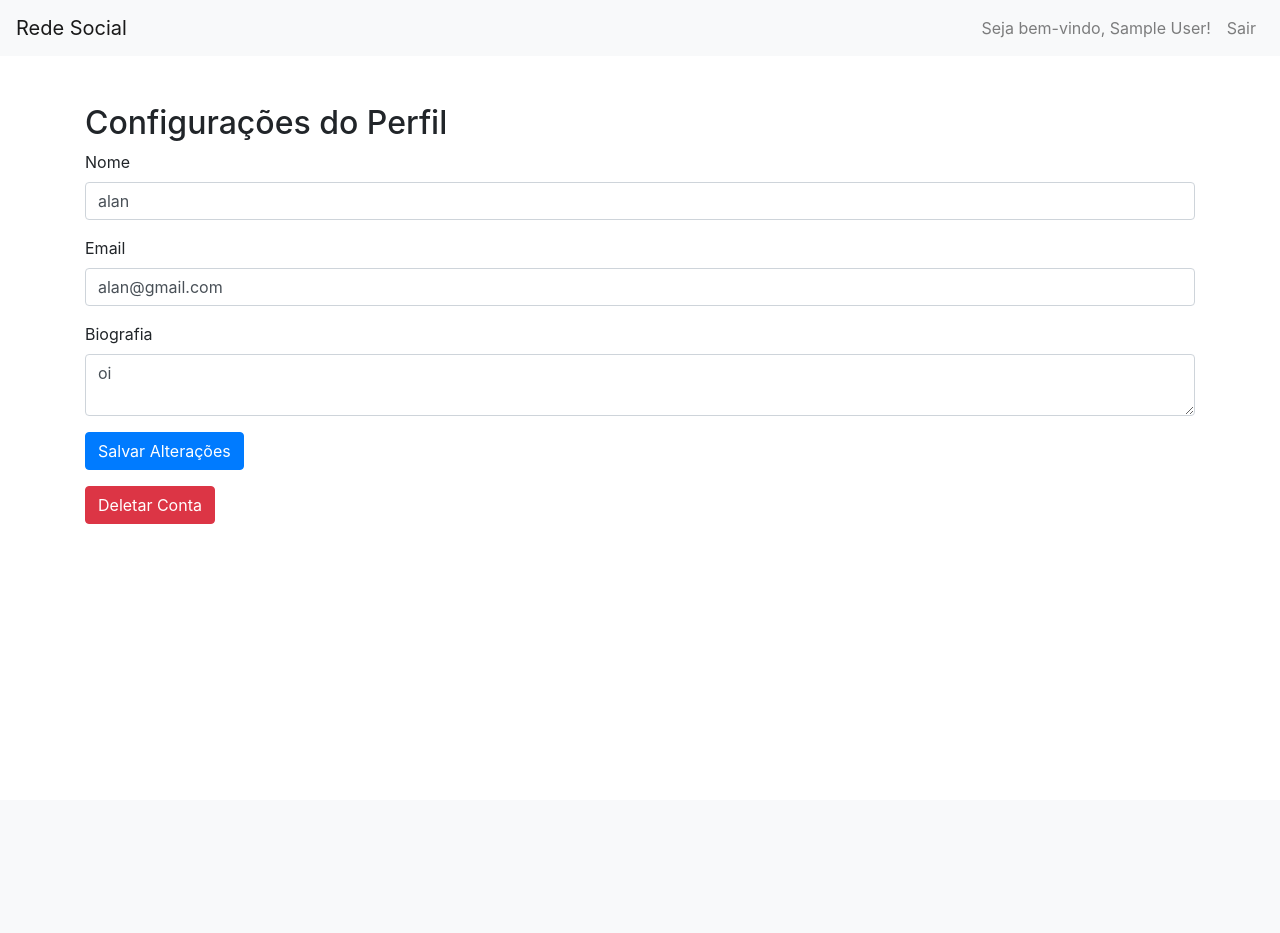
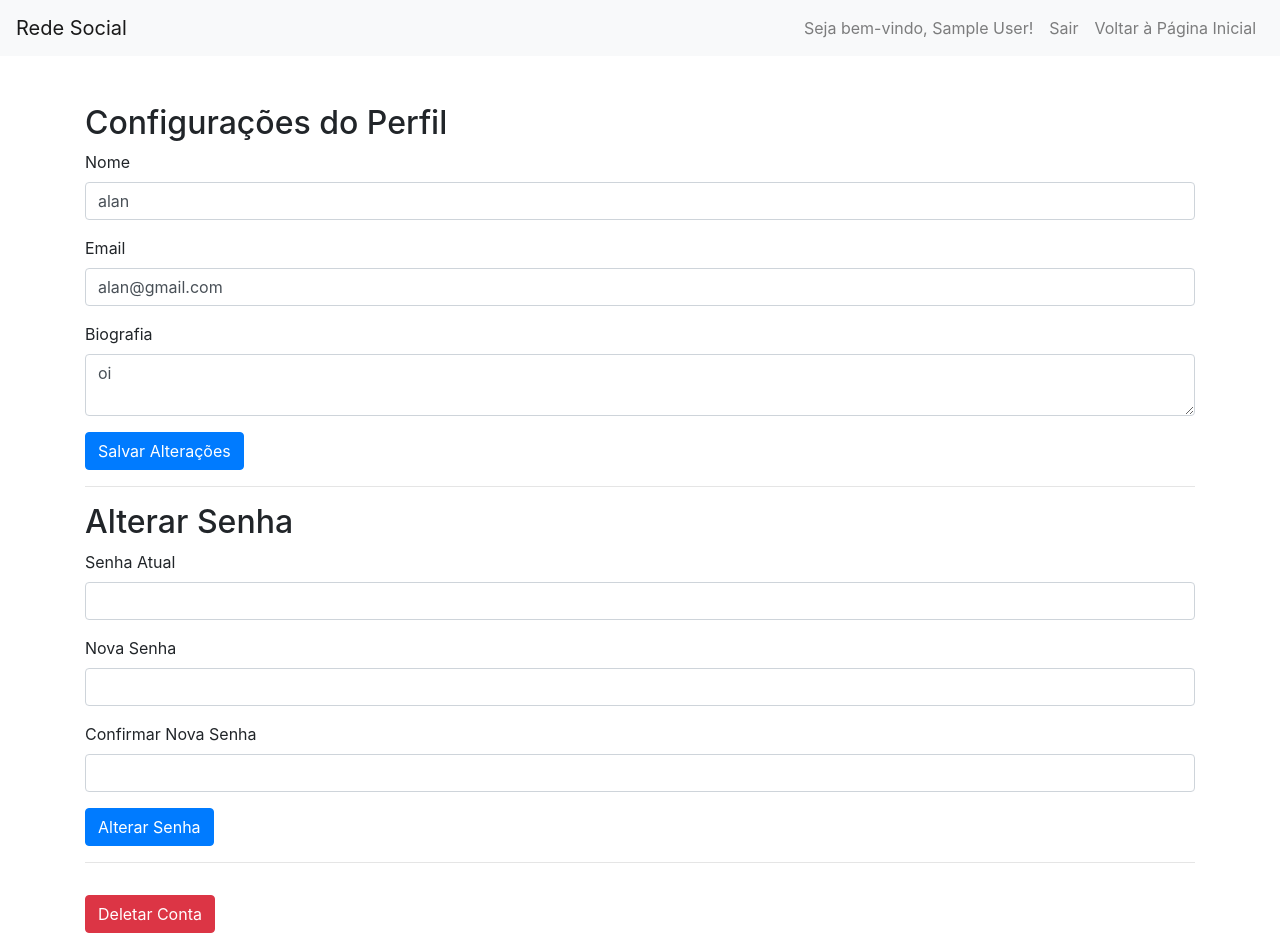
Before and after one commit to AlanBorin/redeSocialPHP, a PHP site: page /front/configuracoes.php in a window 1280 px wide. Before the commit the page ends 524 px from the top, so only its background shows below. Run offline with PHP 8.4, Linux system fonts and the light colour scheme; the visitor is signed in with stand-in values (Sample User, id 1); data comes from the database, SQL or seed files in the repository; both versions use the stored data as it was after the commit.

Commit message:
ajustes atualizar usuário

```diff
--- a/back/perfilService.php
+++ b/back/perfilService.php
@@ -114,3 +114,32 @@ function verificaSeUsuarioSegue($db, $seguidor_id, $seguido_id)
 
     return $row['segue'] > 0;
 }
+
+function atualizarPerfil($db, $usuario_id, $nome, $email, $biografia)
+{
+    $stmt = $db->prepare('UPDATE usuarios SET nome = :nome, email = :email, biografia = :biografia WHERE id = :usuario_id');
+    $stmt->bindValue(':nome', $nome, SQLITE3_TEXT);
+    $stmt->bindValue(':email', $email, SQLITE3_TEXT);
+    $stmt->bindValue(':biografia', $biografia, SQLITE3_TEXT);
+    $stmt->bindValue(':usuario_id', $usuario_id, SQLITE3_INTEGER);
+    return $stmt->execute();
+}
+
+function atualizarSenha($db, $usuario_id, $senha_atual, $nova_senha)
+{
+    $stmt = $db->prepare('SELECT senha FROM usuarios WHERE id = :usuario_id');
+    $stmt->bindValue(':usuario_id', $usuario_id, SQLITE3_INTEGER);
+    $result = $stmt->execute();
+    $usuario = $result->fetchArray(SQLITE3_ASSOC);
+
+    if (!$usuario || !password_verify($senha_atual, $usuario['senha'])) {
+        return false;
+    }
+
+    $nova_senha_hash = password_hash($nova_senha, PASSWORD_DEFAULT);
+
+    $stmt = $db->prepare('UPDATE usuarios SET senha = :nova_senha WHERE id = :usuario_id');
+    $stmt->bindValue(':nova_senha', $nova_senha_hash, SQLITE3_TEXT);
+    $stmt->bindValue(':usuario_id', $usuario_id, SQLITE3_INTEGER);
+    return $stmt->execute();
+}
--- a/front/configuracoes.php
+++ b/front/configuracoes.php
@@ -8,6 +8,34 @@ require '../back/perfilService.php';
 $perfil = obterPerfil($db, $usuario_id);
 
 if ($_SERVER['REQUEST_METHOD'] == 'POST') {
+    if (isset($_POST['atualizar_perfil'])) {
+        $nome = $_POST['nome'];
+        $email = $_POST['email'];
+        $biografia = $_POST['biografia'];
+
+        if (atualizarPerfil($db, $usuario_id, $nome, $email, $biografia)) {
+            $_SESSION['nome'] = $nome;
+            header('Location: configuracoes.php?msg=Perfil atualizado com sucesso');
+            exit;
+        } else {
+            $erro = "Erro ao atualizar perfil.";
+        }
+    } elseif (isset($_POST['alterar_senha'])) {
+        $senha_atual = $_POST['senha_atual'];
+        $nova_senha = $_POST['nova_senha'];
+        $confirmar_senha = $_POST['confirmar_senha'];
+
+        if ($nova_senha !== $confirmar_senha) {
+            $erro_senha = "As senhas não coincidem.";
+        } else {
+            if (atualizarSenha($db, $usuario_id, $senha_atual, $nova_senha)) {
+                header('Location: configuracoes.php?msg=Senha atualizada com sucesso');
+                exit;
+            } else {
+                $erro_senha = "Erro ao atualizar senha.";
+            }
+        }
+    }
 }
 ?>
 
@@ -32,13 +60,23 @@ if ($_SERVER['REQUEST_METHOD'] == 'POST') {
                 <li class="nav-item">
                     <a class="nav-link" href="../back/logout.php">Sair</a>
                 </li>
+                <li class="nav-item">
+                    <a class="nav-link" href="index.php">Voltar à Página Inicial</a>
+                </li>
             </ul>
         </div>
     </nav>
 
     <div class="container mt-5">
         <h2>Configurações do Perfil</h2>
+        <?php if (isset($erro)) { ?>
+            <div class="alert alert-danger"><?php echo htmlspecialchars($erro); ?></div>
+        <?php } ?>
+        <?php if (isset($_GET['msg'])) { ?>
+            <div class="alert alert-success"><?php echo htmlspecialchars($_GET['msg']); ?></div>
+        <?php } ?>
         <form method="POST">
+            <input type="hidden" name="atualizar_perfil" value="1">
             <div class="form-group">
                 <label for="nome">Nome</label>
                 <input type="text" class="form-control" id="nome" name="nome" value="<?php echo isset($perfil['nome']) ? htmlspecialchars($perfil['nome']) : ''; ?>">
@@ -53,6 +91,28 @@ if ($_SERVER['REQUEST_METHOD'] == 'POST') {
             </div>
             <button type="submit" class="btn btn-primary">Salvar Alterações</button>
         </form>
+        <hr>
+        <h2>Alterar Senha</h2>
+        <?php if (isset($erro_senha)) { ?>
+            <div class="alert alert-danger"><?php echo htmlspecialchars($erro_senha); ?></div>
+        <?php } ?>
+        <form method="POST">
+            <input type="hidden" name="alterar_senha" value="1">
+            <div class="form-group">
+                <label for="senha_atual">Senha Atual</label>
+                <input type="password" class="form-control" id="senha_atual" name="senha_atual" required>
+            </div>
+            <div class="form-group">
+                <label for="nova_senha">Nova Senha</label>
+                <input type="password" class="form-control" id="nova_senha" name="nova_senha" required>
+            </div>
+            <div class="form-group">
+                <label for="confirmar_senha">Confirmar Nova Senha</label>
+                <input type="password" class="form-control" id="confirmar_senha" name="confirmar_senha" required>
+            </div>
+            <button type="submit" class="btn btn-primary">Alterar Senha</button>
+        </form>
+        <hr>
         <form id="form-deletar-conta" method="POST">
             <button type="submit" class="btn btn-danger mt-3">Deletar Conta</button>
         </form>
```
Also changed, not shown: back/atualizarPerfil.php (deleted, +0 -35 lines), front/telaAtualizarUsuario.php (deleted, +0 -42 lines), banco/redeSocial.sqlite.
